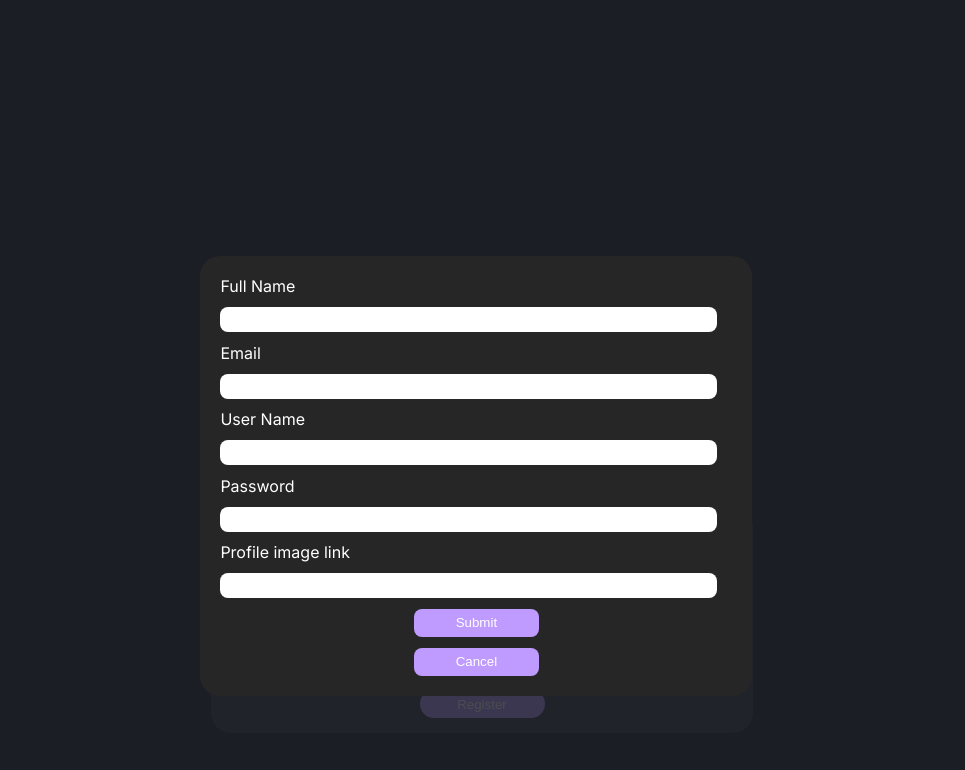
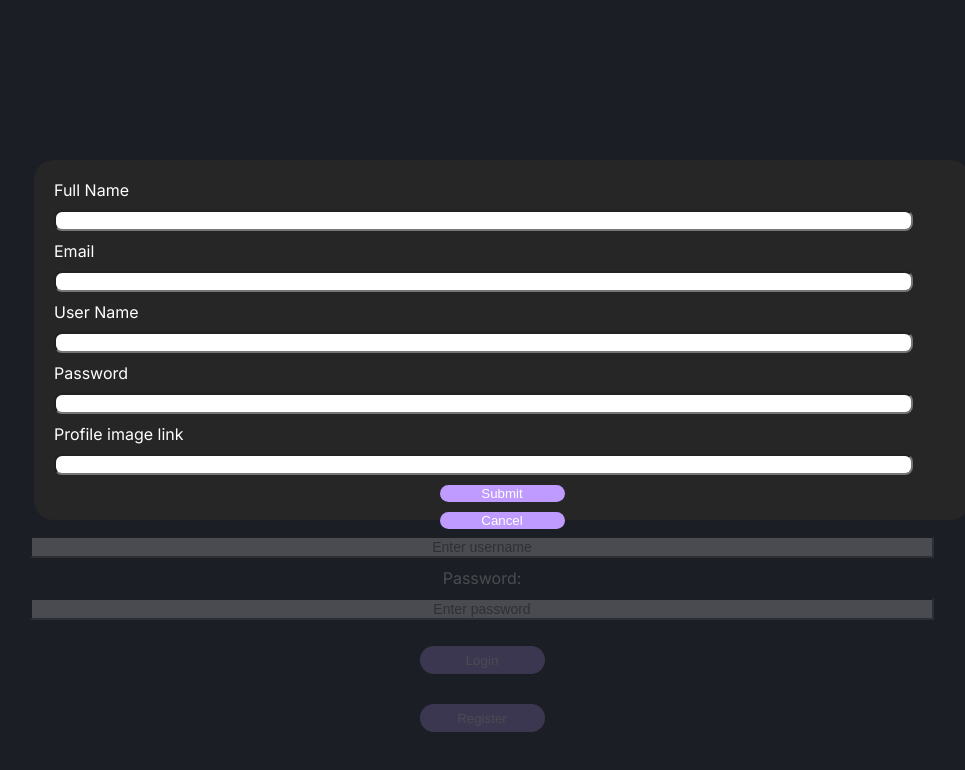
Before and after one commit to MartiZu/Study-Buddy-app, a website: page public/login.html in a window 1280 px wide. Both pictures are taken after a click on the button "Register". Shown: the whole page, without its empty margins (158-1123 px from the left). Drawn offline with Linux system fonts and the light colour scheme; files whose address does not match are found by name.

Commit message:
updated styling new user login

```diff
--- a/public/login.css
+++ b/public/login.css
@@ -17,19 +17,27 @@ nav {
 
 /***********Log in ************/
 
-#login main {
+/* #login main {
   margin-top: 20%;
   display: flex;
   justify-content: center;
   align-items: center;
   min-width: 270px;
+} */
+
+#login main {
+  margin-top: 20%;
+  display: flex;
+  flex-direction: column;
+  justify-content: space-around;
+  align-items: center;
 }
 
-#logInData {
+ /* #logInData {
   display: flex;
   align-items: center;
-  /* position: fixed;
-  top: 55%; */
+  position: fixed;
+  top: 55%;
   display: flex;
   flex-direction: column;
   color: white;
@@ -41,6 +49,15 @@ nav {
   padding: 15px;
   font-family: "Inter", Arial, Helvetica, sans-serif;
   gap: 5px;
+}  */
+
+#logInData {
+  width: 70%;
+  display: flex;
+  flex-direction: column;
+  justify-content: space-evenly;
+  align-items: center;
+  gap: 10px;
 }
 
 .loginMain {
@@ -53,11 +70,16 @@ nav {
   text-align: center;
 }
 
-#login input {
+/* #login input {
   background-color: white;
   border-radius: 20px;
   padding: 5px;
   border: 0px;
+} */
+
+#login input {
+  width: 100%;
+  background-color: white;
 }
 
 #login button {
@@ -74,13 +96,27 @@ nav {
   border: none;
 }
 
+.continue {
+  position: fixed;
+  display: flex;
+  flex-direction: column;
+  background-color: #bf9aff;
+  border-radius: 20px;
+  top: 40%;
+  left: 22%;
+  align-items: center;
+  justify-content: space-evenly;
+  padding: 10px;
+  margin: 10px;
+}
+
 .popUp {
   display: flex;
   justify-content: center;
   margin-top: -150px;
 }
 
-.continue {
+/* .continue {
   display: flex;
   flex-direction: column;
   background-color: #8f78d8;
@@ -92,7 +128,7 @@ nav {
   position: relative;
   z-index: 999;
   padding-bottom: 10px;
-}
+} */
 
 .continue h2 {
   font-size: 16px;
@@ -107,12 +143,17 @@ nav {
   visibility: hidden;
 }
 
+/* .register {
+  margin-top: 0.5rem;
+  border: 0;
+} */
+
 .register {
-  margin-top: 0.5rem;
+  margin-top: 20px;
   border: 0;
 }
 
-#newUser {
+/* #newUser {
   padding: 20px;
   border-radius: 20px;
   height: 50%;
@@ -125,8 +166,22 @@ nav {
   flex-direction: column;
   gap: 10px;
   justify-content: space-around;
+} */
+
+#newUser {
+  padding: 20px;
+  border-radius: 20px;
+  height: 40%;
+  width: 70%;
+  position: fixed;
+  top: 20%;
+  left: 15%;
+  background-color: #262627;
+  display: flex;
+  flex-direction: column;
+  gap: 10px;
+  justify-content: space-around;
 }
-
 .newUserHide {
   visibility: hidden;
 }
@@ -145,7 +200,7 @@ nav {
   width: 125px;
   color: white;
   font-weight: 200px;
-  border-radius: 8px;
+  border-radius: 20px;
   height: 28px;
   align-self: center;
   border: none;
```
